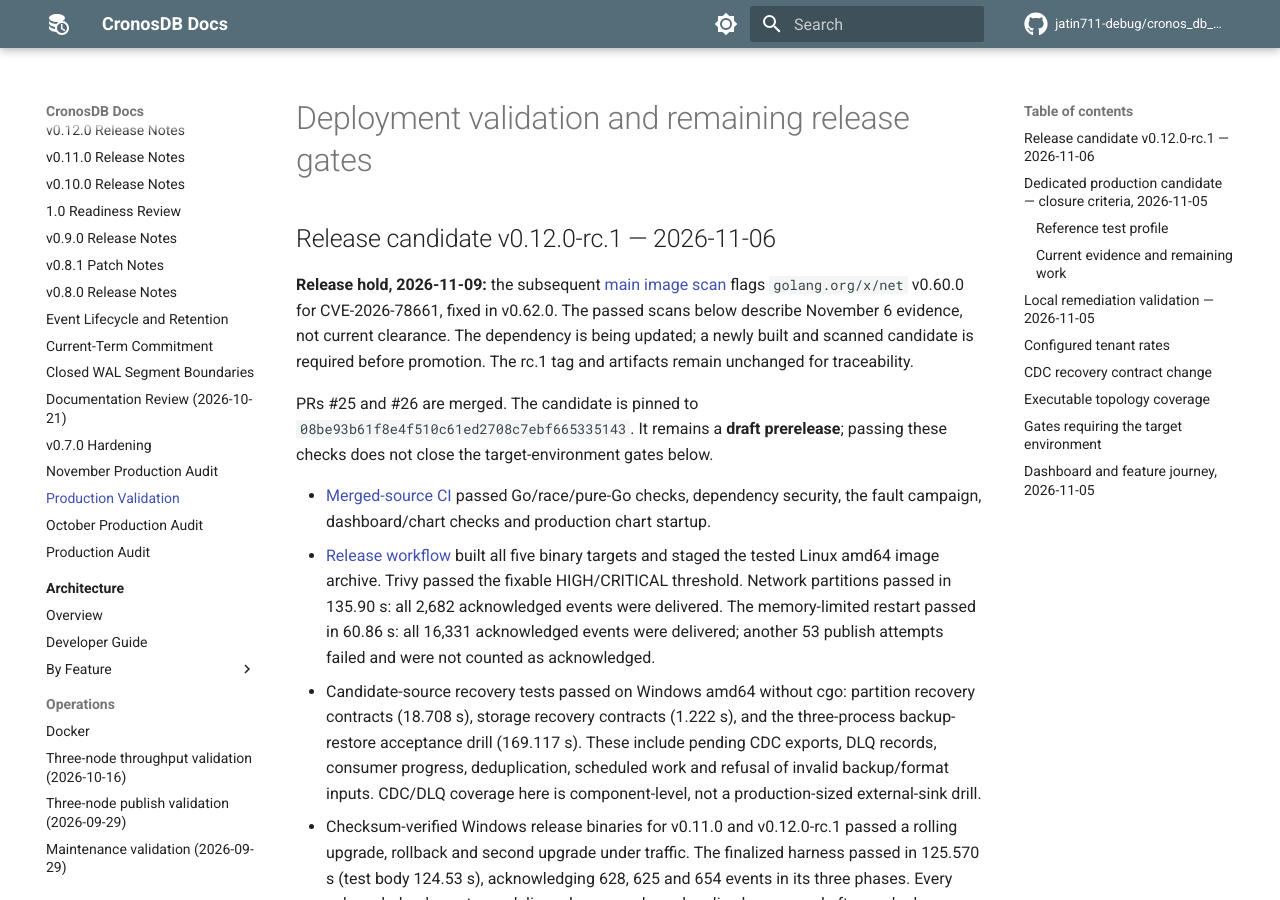
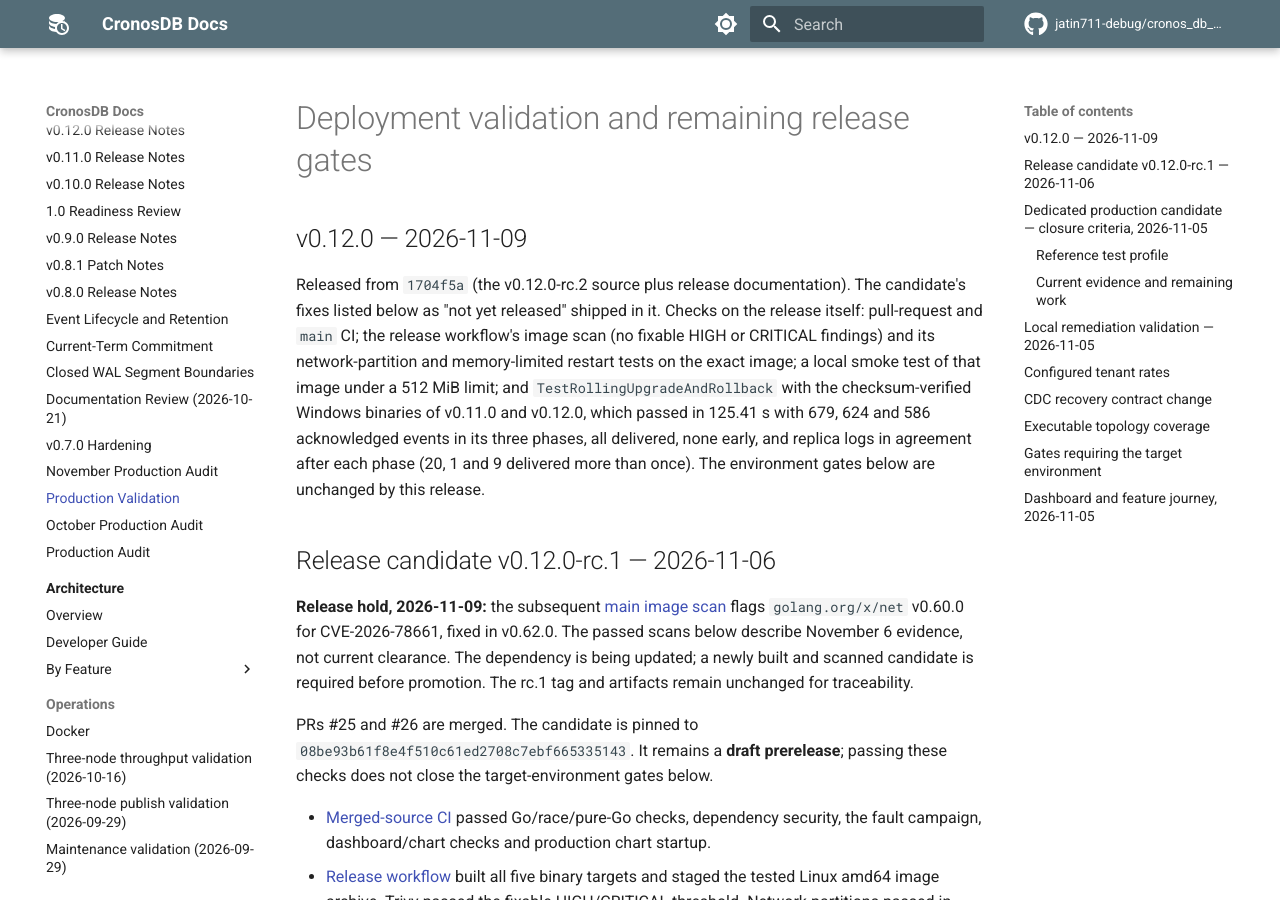
Before and after one commit to jatin711-debug/cronos_db_golang, an MkDocs documentation site: the page built from docs/PRODUCTION_VALIDATION.md, in a window 1280 px wide and 900 px high. Built offline with MkDocs 1.6.1 and Material for MkDocs 9.7.7, drawn with Linux system fonts in a browser that asks for light colours; comment, search, counter and statistics services are not loaded.

Commit message:
docs: record the v0.12.0 publication and pin its image digest
The release commit does not carry the digest, which exists only after the staged image is pushed. Also records the checks run on the release itself.

Co-Authored-By: Claude Opus 5.5 <noreply@anthropic.com>

```diff
--- a/docs/PRODUCTION_VALIDATION.md
+++ b/docs/PRODUCTION_VALIDATION.md
@@ -1,4 +1,17 @@
 # Deployment validation and remaining release gates
+
+## v0.12.0 — 2026-11-09
+
+Released from `1704f5a` (the v0.12.0-rc.2 source plus release documentation). The
+candidate's fixes listed below as "not yet released" shipped in it. Checks on the
+release itself: pull-request and `main` CI; the release workflow's image scan (no
+fixable HIGH or CRITICAL findings) and its network-partition and memory-limited
+restart tests on the exact image; a local smoke test of that image under a 512 MiB
+limit; and `TestRollingUpgradeAndRollback` with the checksum-verified Windows
+binaries of v0.11.0 and v0.12.0, which passed in 125.41 s with 679, 624 and 586
+acknowledged events in its three phases, all delivered, none early, and replica
+logs in agreement after each phase (20, 1 and 9 delivered more than once). The
+environment gates below are unchanged by this release.
 
 ## Release candidate v0.12.0-rc.1 — 2026-11-06
 
```
Also changed, not shown: DOCKER.md (+2 -1 lines), docs/PRODUCTION_RELEASE.md (+7 -0 lines).
